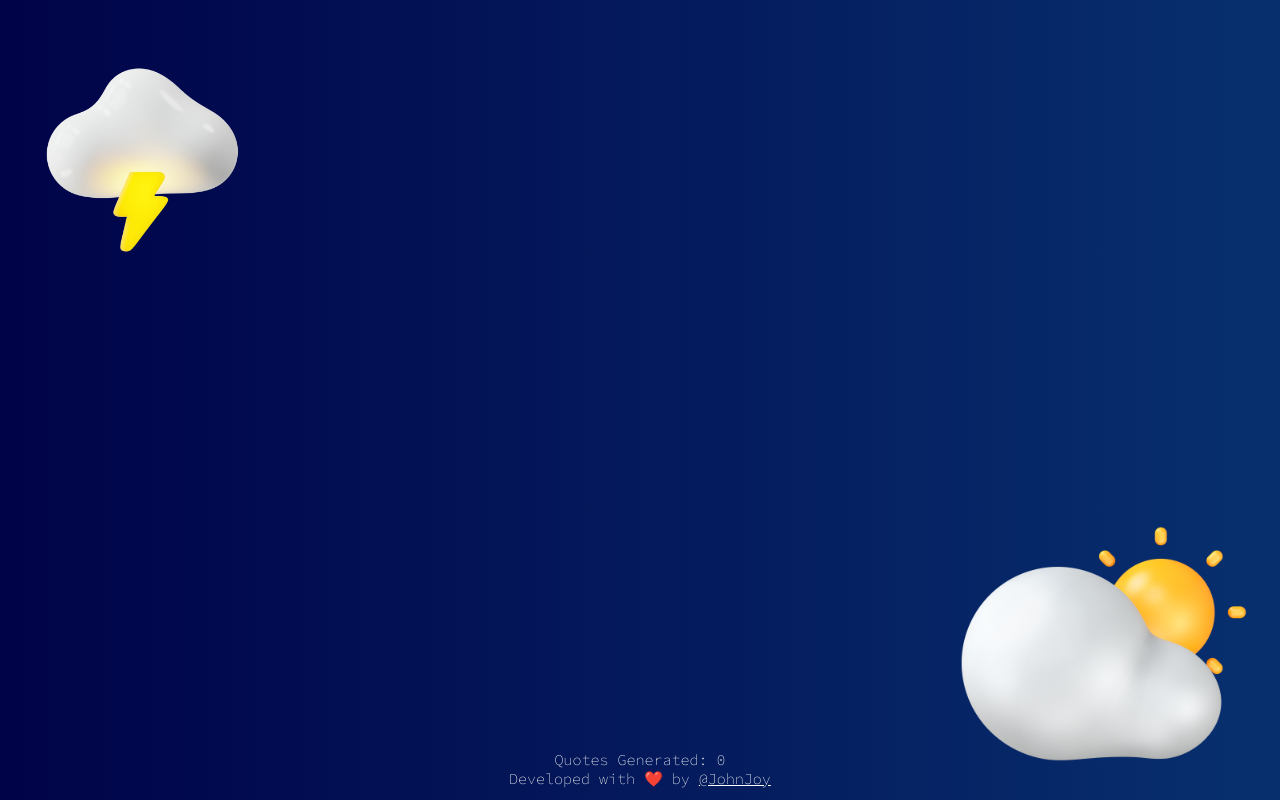
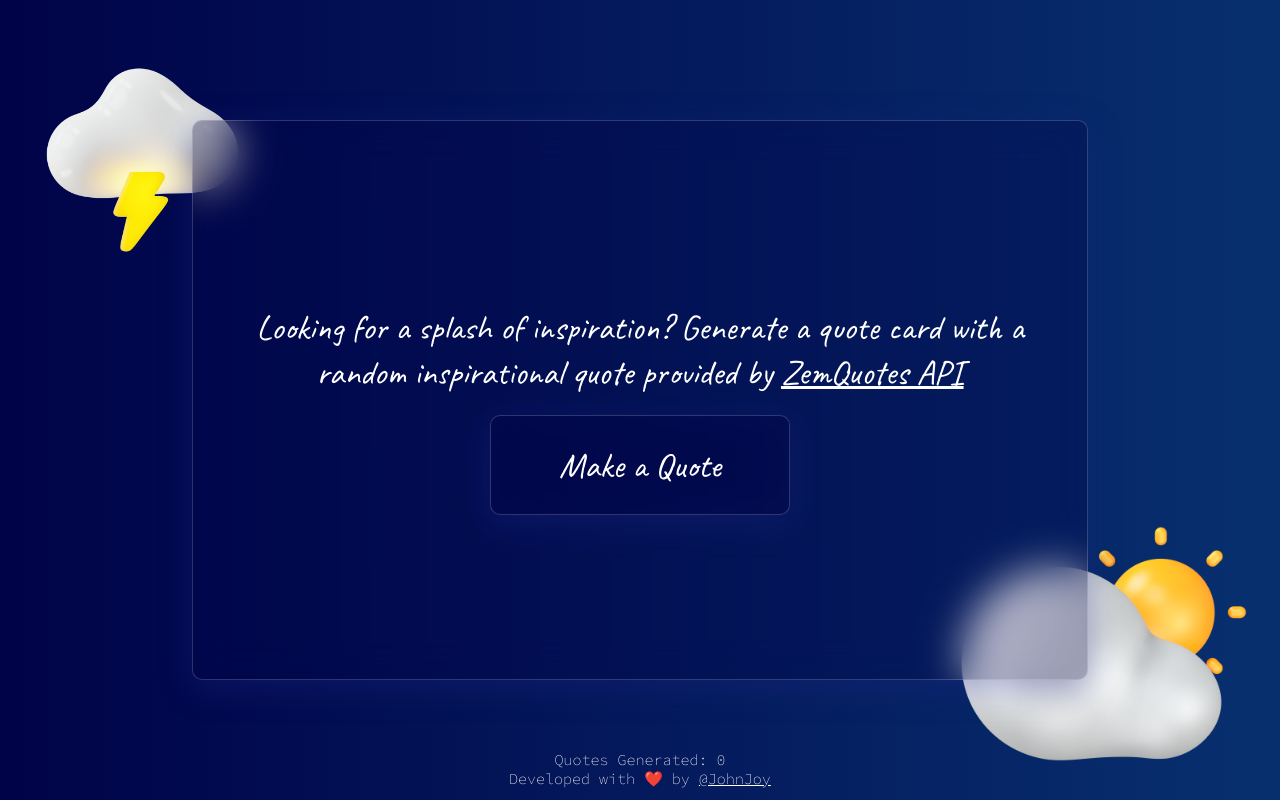
Before and after one commit to jjoyrb/QuoteGeneratorFCC, a Next.js app: page / in a window 1280 px wide. Built offline with nearby package versions, Linux system fonts and the light colour scheme.

Commit message:
Button Created

```diff
--- a/components/QuoteGenerator/QuoteGeneratorElements.tsx
+++ b/components/QuoteGenerator/QuoteGeneratorElements.tsx
@@ -54,3 +54,138 @@
 export const FooterLink = styled(Link)`
     color: white;
 `;
+
+export const QuoteGeneratorCon = styled.div`
+    min-height: 350px;
+    min-width: 350px;
+    height: 70vh;
+    width: 70vw;
+    border: 2px solid #ffffff22;
+    border-radius: 15px;
+    top: 50%;
+    left: 50%;
+    transform: translate(-50%,-50%);
+    position: absolute;
+    z-index: 2;
+
+    background: rgba( 0, 0, 70, 0.3 );
+    box-shadow: 0 8px 32px 0 rgba( 31, 38, 135, 0.37 );
+    backdrop-filter: blur( 20px );
+    -webkit-backdrop-filter: blur( 20px );
+    border-radius: 10px;
+    border: 1px solid rgba( 255, 255, 255, 0.18 );
+`;
+
+export const QuoteGEneratorInnerCon = styled.div`
+    top: 50%;
+    left: 50%;
+    transform: translate(-50%,-50%);
+    position: absolute;
+    width: 100%;
+`;
+
+export const QuoteGeneratorTitle = styled.div`
+    font-family: 'Permanent Marker', cursive;
+    font-size: 50px;
+    text-align: center;
+    color: white;
+    padding: 0px 20px 0px 20px;
+    position: relative;
+    /* media query */
+    @media only screen and (max-width: 600px) {
+        font-size: 30px;
+    }
+`;
+
+export const QuoteGeneratorSubTitle = styled.div`
+    color: white;
+    font-family: 'Caveat', cursive;
+    font-size: 35px;
+    position: relative;
+    width: 100%;
+    text-align: center;
+    padding: 0px 20px 0px 20px;
+    @media only screen and (max-width: 600px) {
+        font-size: 25px;
+    }
+`;
+export const GenerateQuoteButton = styled.div`
+    height: 100px;
+    width: 300px;
+    border: 2px solid darkgrey;
+    border-radius: 20px;
+
+    margin-top: 20px;
+    position: relative;
+    transition: 0.2s all ease-in-out;
+    cursor: pointer;
+    top: 20px;
+    margin: auto;
+    transform-origin: center;
+
+    background: rgba( 0, 0, 70, 0.3 );
+    box-shadow: 0 8px 32px 0 rgba( 31, 38, 135, 0.37 );
+    backdrop-filter: blur( 20px );
+    -webkit-backdrop-filter: blur( 20px );
+    border-radius: 10px;
+    border: 1px solid rgba( 255, 255, 255, 0.18 );
+    &:hover {
+        filter: brightness(3);
+        transition: 0.2s all ease-in-out;
+        transform: scale(1.1);
+
+        transform-origin: center;
+    }
+`;
+
+export const GenerateQuoteButtonText = styled.div`
+    color: white;
+    font-family: 'Caveat', cursive;
+    font-size: 35px;
+    left: 50%;
+    top: 50%;
+    transform: translate(-50%,-50%);
+    position: absolute;
+    width: 100%;
+    text-align: center;
+`;
+
+{/* export const QuoteGeneratorModalCon = styled(Box)`
+    position: absolute;
+    top: 50%;
+    left: 50%;
+    transform: translate(-50%, -50%);
+    width: 70vw;
+    height: 70vh;
+    box-shadow: 24;
+    /* transition: 0.2s all ease-in-out; */
+
+ /*   background: rgb(193 193 255 / 19%);
+    box-shadow: 0 8px 32px 0 rgb(31 38 135 / 37%);
+    -webkit-backdrop-filter: blur( 20px );
+    backdrop-filter: blur( 20px );
+    -webkit-backdrop-filter: blur( 20px );
+    border-radius: 10px;
+    border: 1px solid rgba( 255,255,255,0.18 );
+
+    &:focus {
+      outline: none !important;
+    }
+`;
+
+export const QuoteGeneratorModalInnerCon = styled.div`
+    top: 50%;
+    left: 50%;
+    transform: translate(-50%,-50%);
+    position: relative;
+`;
+
+export const ModalCircularProgress = styled(CircularProgress)`
+    color: white !important;
+    stroke-linecap: round;
+    position: relative;
+    /* to account for the larger element pushing left */
+ /*   margin-left: -55px;
+    left: 50%;
+    transform: translateX(-50%);
+`; */}
--- a/package.json
+++ b/package.json
@@ -9,6 +9,9 @@
     "lint": "next lint"
   },
   "dependencies": {
+    "@emotion/react": "^11.11.0",
+    "@emotion/styled": "^11.11.0",
+    "@mui/material": "^5.13.3",
     "@types/node": "20.2.5",
     "@types/react": "18.2.7",
     "@types/react-dom": "18.2.4",
--- a/pages/index.tsx
+++ b/pages/index.tsx
@@ -4,7 +4,7 @@
 import styles from '@/styles/Home.module.css'
 
 // Components
-import { BackgroundImage1,BackgroundImage2, FooterCon, FooterLink, GradientBackgroundCon, RedSpan} from '@/components/QuoteGenerator/QuoteGeneratorElements'
+import { BackgroundImage1,BackgroundImage2, FooterCon, FooterLink, GenerateQuoteButton, GenerateQuoteButtonText, GradientBackgroundCon, QuoteGEneratorInnerCon, QuoteGeneratorCon, QuoteGeneratorSubTitle, QuoteGeneratorTitle, RedSpan} from '@/components/QuoteGenerator/QuoteGeneratorElements'
 
 // Assets
 import Clouds1 from '@/assets/cloud-and-thunder.png'
@@ -25,17 +25,38 @@
       {/* Background */}
       <GradientBackgroundCon>
 
-        <BackgroundImage1
+      {/* Quote Generator Modal Pop-Up*/}
+      {/* <QuoteGeneratorModal
+      /> */}
+
+      {/* Quote Generator */}
+      <QuoteGeneratorCon>
+        <QuoteGEneratorInnerCon>
+          <QuoteGeneratorTitle>
+            <QuoteGeneratorSubTitle>
+              Looking for a splash of inspiration? Generate a quote card with a random inspirational quote provided by <FooterLink href="https://zemquotes.io/" target="_blank" rel="noopener noreferrer">ZemQuotes API</FooterLink>
+            </QuoteGeneratorSubTitle>
+            <GenerateQuoteButton>
+              <GenerateQuoteButtonText onClick={null}>
+                Make a Quote
+              </GenerateQuoteButtonText>
+            </GenerateQuoteButton>
+          </QuoteGeneratorTitle>
+        </QuoteGEneratorInnerCon>
+      </QuoteGeneratorCon>
+
+      {/* Background Images */}
+      <BackgroundImage1
         src={Clouds1}
         height="300"
         alt="cloudybackground1"
-        />
+      />
 
       <BackgroundImage2
         src={Clouds2}
         height="300"
         alt="cloudybackground1"
-        />
+      />
 
       <FooterCon>
         <>
```
Also changed, not shown: 1 other file (tests, documents, lock files or other folders).
